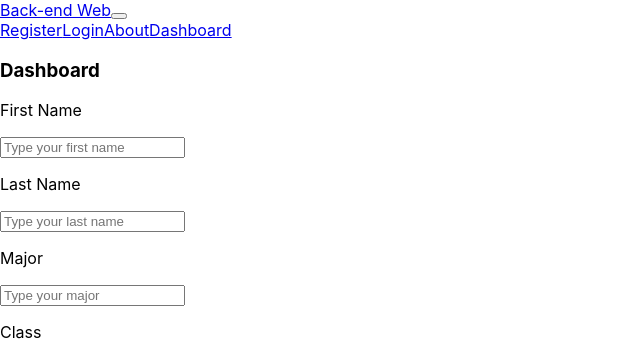
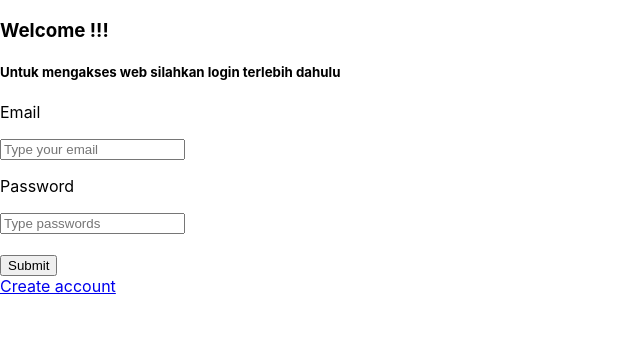
Before and after one commit to MamahitGabriella/BackEnd-FinalProject, a React (Create React App) app: page / in a window 1280 px wide. Shown: the top 346 px of the page, without its empty margins (0-640 px from the left). Built offline with nearby package versions, Linux system fonts and the light colour scheme; no server answers; the database is empty.

Commit message:
commit NavBar dan Routes

```diff
--- a/src/component/Molecules/NavBar/index.js
+++ b/src/component/Molecules/NavBar/index.js
@@ -1,25 +1,23 @@
 import React from 'react';
-import { Link } from 'react-router-dom';
+import {Link} from 'react-router-dom';
 
 const NavBar = () => {
     return (
         <nav className="navbar navbar-expand-lg navbar-light bg-light">
         <div className="container-fluid">
-        <a className="navbar-brand" href="#">Back-end Web</a>
+        <a className="navbar-brand" href="#">Ekstrakurikuler Siswa SMA Negeri 2 Bitung</a>
         <button className="navbar-toggler" type="button" data-bs-toggle="collapse" data-bs-target="#navbarNavAltMarkup" aria-controls="navbarNavAltMarkup" aria-expanded="false" aria-label="Toggle navigation">
         <span className="navbar-toggler-icon"></span>
         </button>
         <div className="collapse navbar-collapse" id="navbarNavAltMarkup">
         <div className="navbar-nav">
-            <Link className="nav-link" to="/Register">Register</Link>
-            <Link className="nav-link" to="/Login">Login</Link>
-            <Link className="nav-link" to="/About">About</Link>
-            <Link className="nav-link" to="/">Dashboard</Link>
+            <Link className="nav-link" to="/dashboard">Dashboard</Link>
+            <Link className="nav-link" to="/about">About</Link>
                 </div>
             </div>
         </div>
     </nav>
-  );
-};
+    )
+}
 
 export default NavBar;
--- a/src/config/Routes/index.js
+++ b/src/config/Routes/index.js
@@ -10,10 +10,10 @@ const Routes = () => {
         <Router>
             <Switch>
             <Route exact path="/" >
+                    <Login title="Untuk mengakses web silahkan login terlebih dahulu" />
+                </Route>
+            <Route path="/dashboard" >
                     <Dashboard />
-                </Route>
-            <Route path="/login" >
-                    <Login title="Welcome" />
                 </Route>
                 <Route path="/about" >
                     <About />
--- a/src/pages/Login/index.js
+++ b/src/pages/Login/index.js
@@ -3,7 +3,7 @@ import firebase from '../../config/Firebase'
 import {useHistory, NavLink} from 'react-router-dom'
 
 const Login = ({title, angka}) =>{
-    const [welcomeText, setWelcomeText] = useState("Selamat Datang di Ekskul");
+    const [welcomeText, setWelcomeText] = useState("Welcome !!!");
     const [email, setEmail] = useState("");
     const [password, setPassword] = useState("");
 
```
Lines whose indentation alone changed are shown as unchanged.
